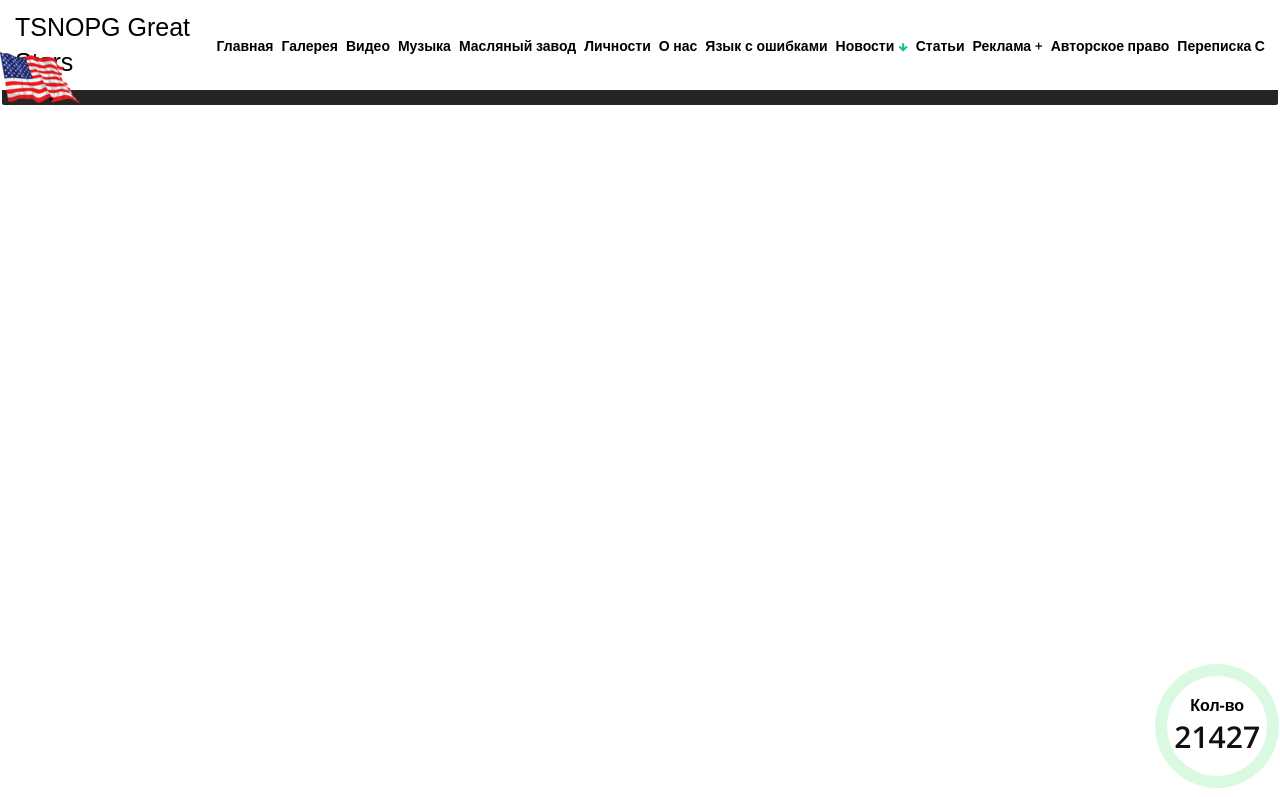
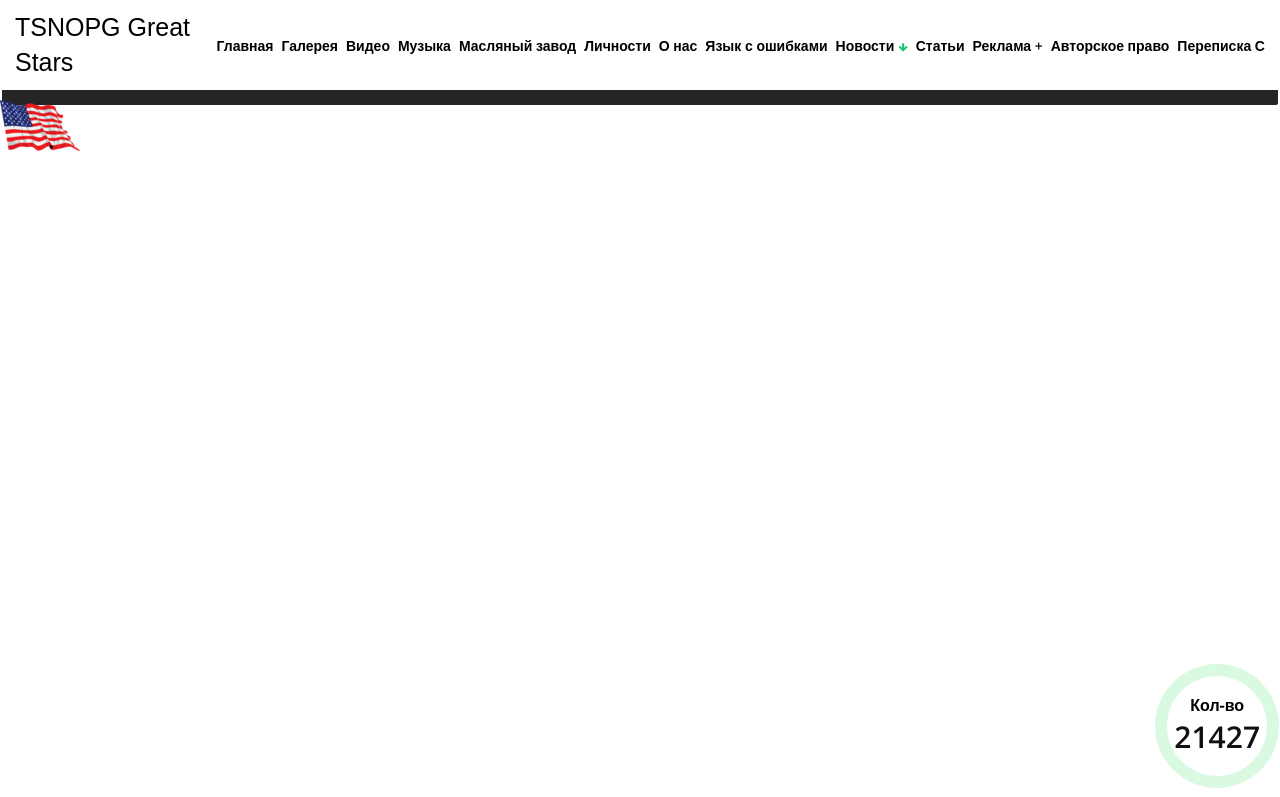
Before and after one commit to genady-solomykin/greatstars-usa, a plain HTML site: page index.html in a window 1280 px wide. Shown: the top 797 px of the page. Drawn offline with nearby package versions, Linux system fonts and the light colour scheme; a web font is replaced by a local one.

Commit message:
Update index.html

```diff
--- a/index.html
+++ b/index.html
@@ -31,7 +31,7 @@
             content: url(./img/flag.png);
             display: block;
             position: fixed;
-            top: 52px;
+            top: 100px;
             left: 0;
             z-index: 999999;
         }
```
